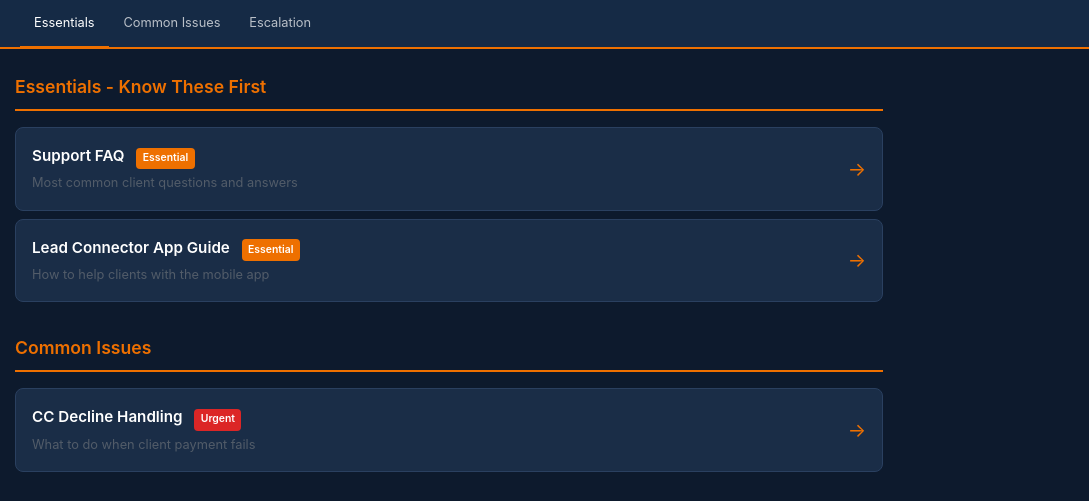
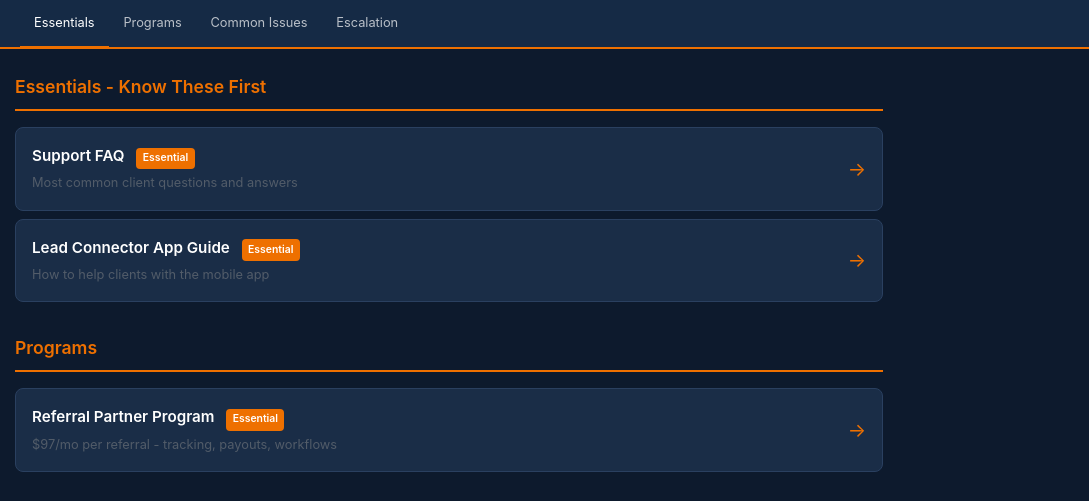
Before and after one commit to slatesystemsllc-dot/slate-sops-support, a plain HTML site: page index.html in a window 1280 px wide. Shown: the top 501 px of the page, 191-1280 px from the left. Drawn offline with Linux system fonts and the light colour scheme.

Commit message:
Add referral program to navigation

```diff
--- a/index.html
+++ b/index.html
@@ -124,6 +124,7 @@
             </div>
             <div class="nav-links">
                 <a href="#essentials" class="nav-link active">Essentials</a>
+                <a href="#programs" class="nav-link">Programs</a>
                 <a href="#issues" class="nav-link">Common Issues</a>
                 <a href="#escalation" class="nav-link">Escalation</a>
             </div>
@@ -145,6 +146,19 @@
                     <div class="link-content">
                         <div class="link-title">Lead Connector App Guide <span class="badge badge-essential">Essential</span></div>
                         <div class="link-desc">How to help clients with the mobile app</div>
+                    </div>
+                    <span class="arrow">→</span>
+                </a>
+            </div>
+        </section>
+
+        <section class="section" id="programs">
+            <h2 class="section-title">Programs</h2>
+            <div class="links-list">
+                <a href="referral-program.html">
+                    <div class="link-content">
+                        <div class="link-title">Referral Partner Program <span class="badge badge-essential">Essential</span></div>
+                        <div class="link-desc">$97/mo per referral - tracking, payouts, workflows</div>
                     </div>
                     <span class="arrow">→</span>
                 </a>
```
